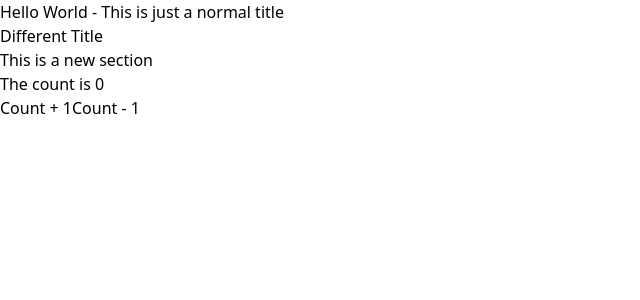
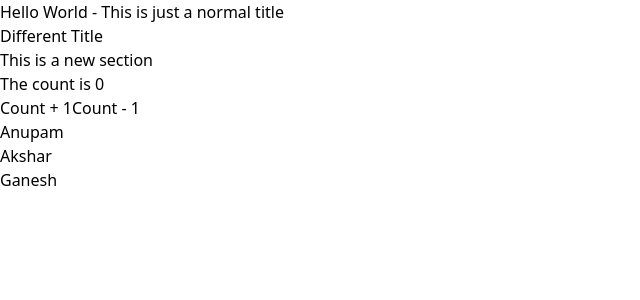
Before and after one commit to AnupamPoudel1/react-typescript, a React (Vite) app: page / in a window 1280 px wide. Shown: the top 300 px of the page, without its empty margins (0-640 px from the left). Built offline with nearby package versions, Linux system fonts and the light colour scheme.

Commit message:
generic list example typescript

```diff
--- a/src/App.tsx
+++ b/src/App.tsx
@@ -2,6 +2,7 @@
 import Header from "./components/Header"
 import Section from "./components/Sections"
 import Counter from "./components/Counter"
+import List from "./components/List"
 
 const App = () => {
 
@@ -12,6 +13,7 @@
       <Header title={"Hello World"} description={"This is just a normal title"} />
       <Section title="Different Title">This is a new section</Section>
       <Counter setCount={setCount}>The count is {count}</Counter>
+      <List items={["Anupam", "Akshar", "Ganesh"]} render={(item: string) => <span>{item}</span>} />
     </div>
   )
 }
--- /dev/null
+++ b/src/components/List.tsx
@@ -0,0 +1,20 @@
+import { ReactNode } from "react";
+
+interface ListProps<T> {
+    items: T[],
+    render: (item: T) => ReactNode
+}
+
+const List = <T,>({items, render}: ListProps<T>) => {
+    return(
+    <ul>
+        {items.map((item, i) => (
+            <li key={i}>
+                {render(item)}
+            </li>
+        ))}
+    </ul>
+    )
+}
+
+export default List;
```
